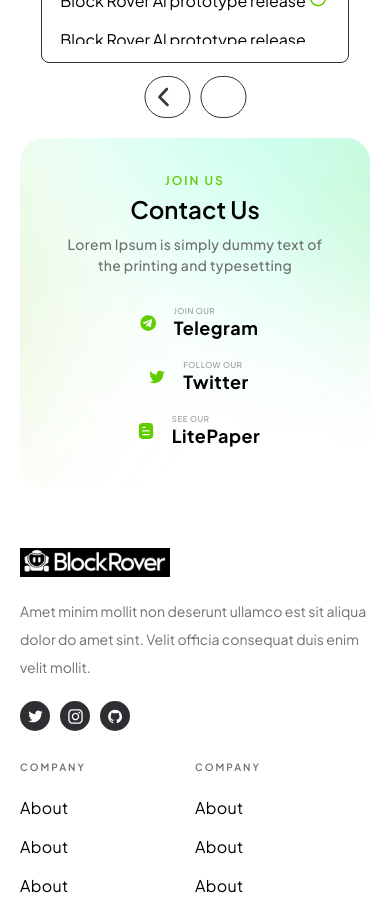
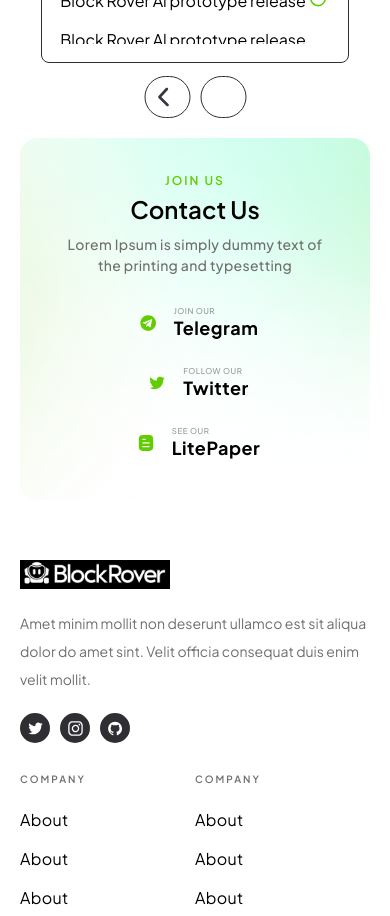
Before and after one commit to luckblock-project/luckblock-website, a Next.js app: page / in a window 390 px wide. Shown: the part 3920-4836 px from the top of the page. Built offline with nearby package versions, Linux system fonts and the light colour scheme.

Commit message:
fix: (issue 12) partially fixes 'Contact Us' section issues

```diff
--- a/styles/contactUs.module.scss
+++ b/styles/contactUs.module.scss
@@ -76,7 +76,7 @@
   .contact_us {
     flex-direction: column;
     padding: 30px 0 0 0px;
-    gap: 20px;
+    gap: 26px;
 
     .contact_card {
       gap: 10px;
--- a/styles/page.module.scss
+++ b/styles/page.module.scss
@@ -227,6 +227,7 @@
 
     @media screen and (max-width: 998px) {
       padding: 60px;
+      border-radius: 18px;
     }
 
     @media screen and (max-width: 768px) {
```
